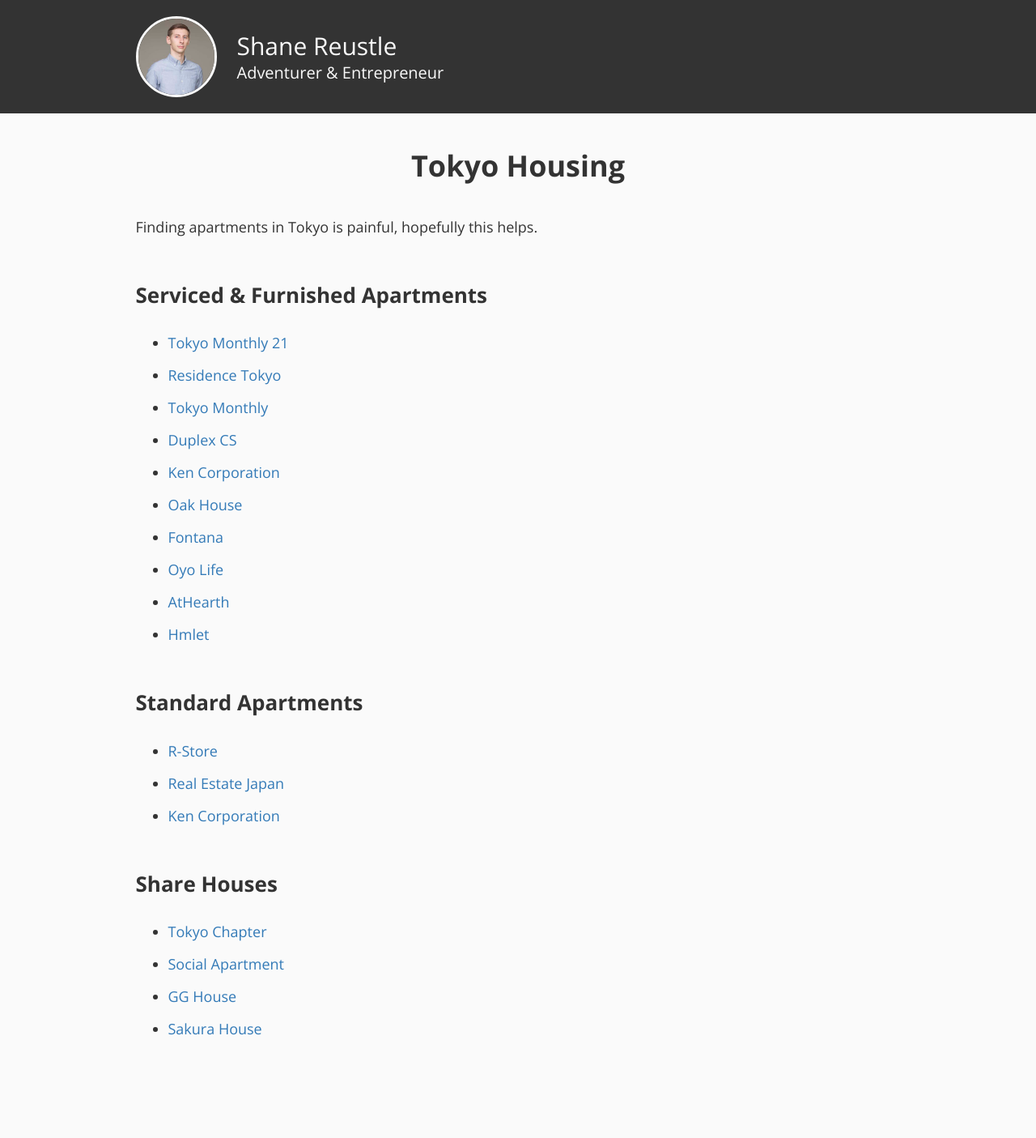
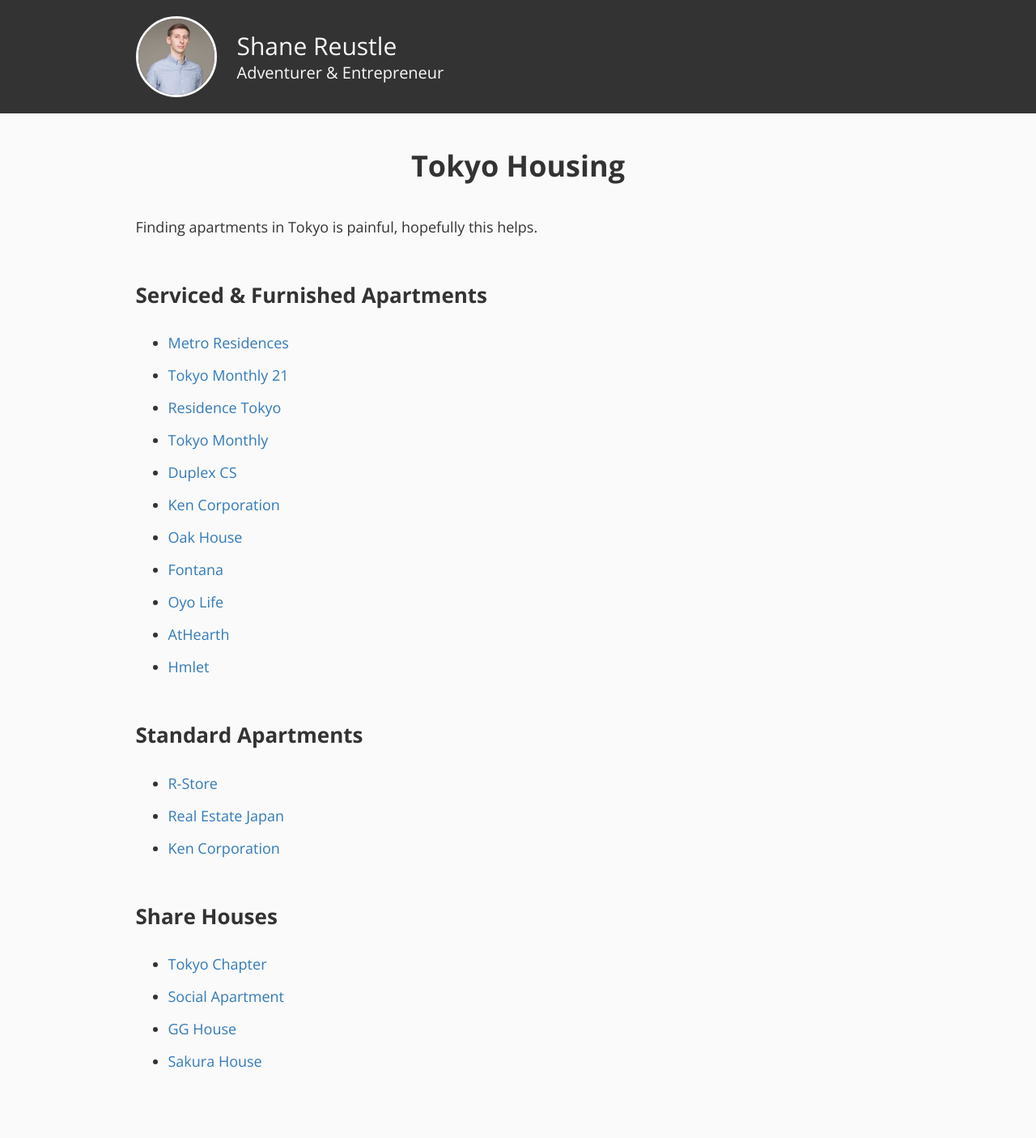
Before and after one commit to reustle/reustle, a Jekyll site: the page built from _posts/2018-10-30-tokyo-housing.md, in a window 1280 px wide. Shown: the whole page at 81% size. Built offline with Jekyll 4.4.1, drawn with Linux system fonts in a browser that asks for light colours; before the commit the page ends 1365 px from its top, so only the background shows below that.

Commit message:
Update 2018-10-30-tokyo-housing.md

```diff
--- a/_posts/2018-10-30-tokyo-housing.md
+++ b/_posts/2018-10-30-tokyo-housing.md
@@ -7,6 +7,7 @@
 Finding apartments in Tokyo is painful, hopefully this helps.
 
 ## Serviced & Furnished Apartments
+- [Metro Residences](https://metroresidences.com/jp/serviced-apartments/)
 - [Tokyo Monthly 21](https://eng.tm21.co.jp)
 - [Residence Tokyo](http://residencetokyo.com)
 - [Tokyo Monthly](https://www.tokyo-monthly.jp/en/)
```
